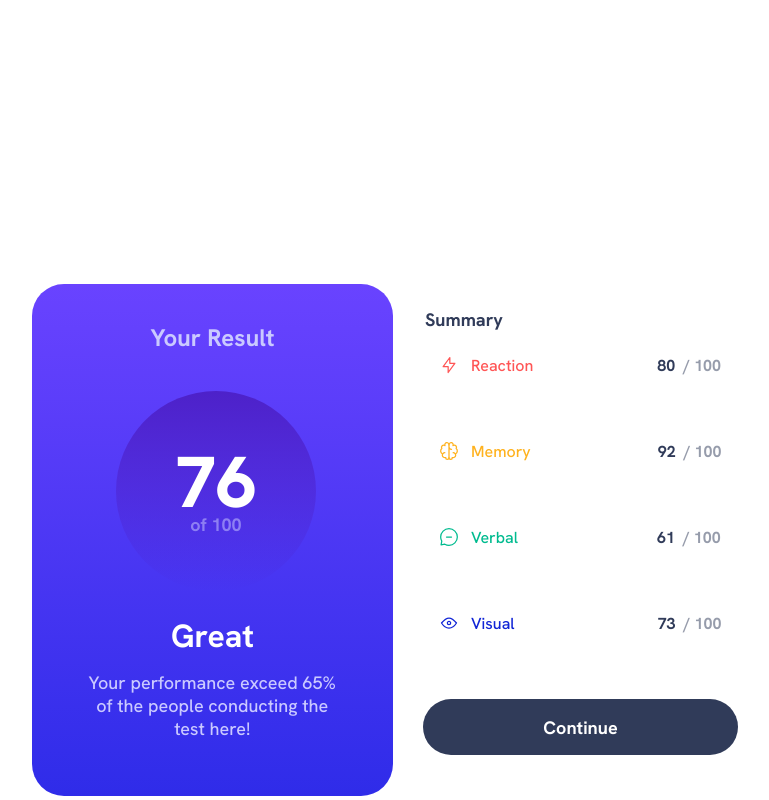
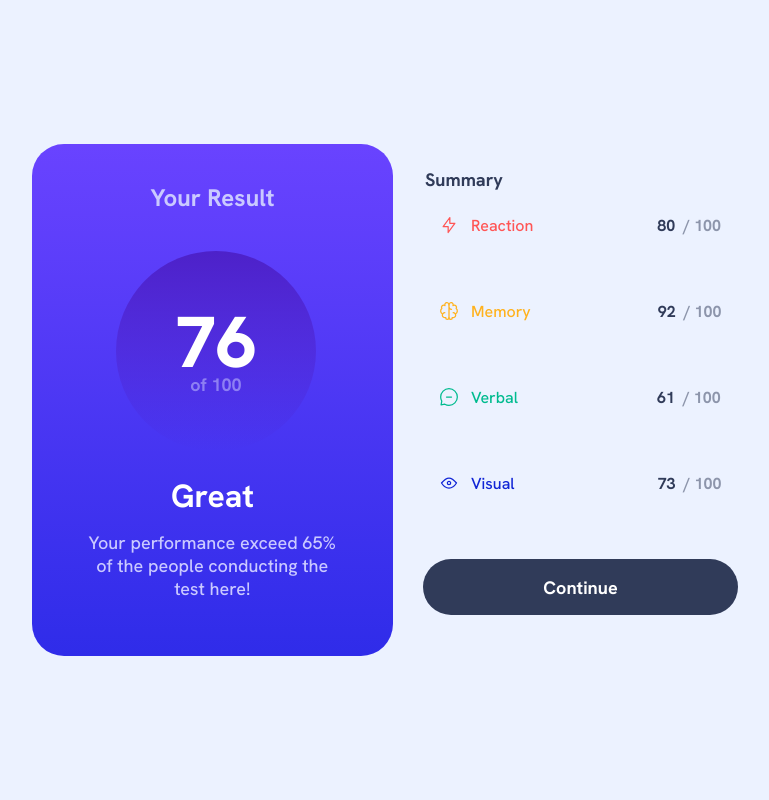
Before and after one commit to SabaPhonjavidze/1st-Project, a plain HTML site: page index.html in a window 1536 px wide. Shown: the whole page, without its empty margins (368-1137 px from the left). Drawn offline with Linux system fonts and the light colour scheme.

Commit message:
Corrected

```diff
--- a/style.css
+++ b/style.css
@@ -3,8 +3,9 @@
   margin: 0;
   padding: 0;
 }
-.body{
+body{
   background: var(--Very-Light-blue, #ECF2FF);
+
 }
 .Container {
   width: 23.5rem;
@@ -206,11 +207,17 @@ cursor: pointer;
 background: var(--Gradient-1, linear-gradient(180deg, #75F 0%, #6943FF 0.01%, #2F2CE9 100%));
 }
 @media (min-width:1440px) {
+  body{
+    height: 100vh;
+    display: flex;
+    align-items: center;
+    justify-content: center;
+
+  }
   .Container{
    flex-direction: row;
    width: 736px;
    height: 512px;
-   margin-top: 284px;
   }
   .Header {
     width:368px ;
```
